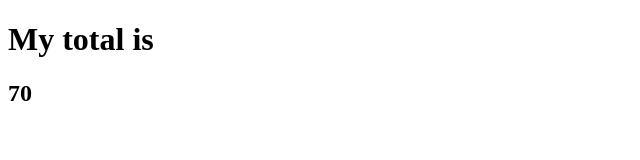
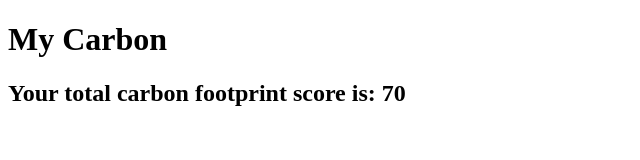
Before and after one commit to CIT93/Adan-Pub, a plain HTML site: page w2/index.html in a window 1280 px wide. Shown: the whole page, without its empty margins (0-640 px from the left). Drawn offline with Linux system fonts and the light colour scheme.

Commit message:
coding is done

```diff
--- a/w2/index.html
+++ b/w2/index.html
@@ -2,12 +2,12 @@
 <html lang="en">
 <head>
     <meta charset="UTF-8">
-    <meta name="viewport" content="width=device-width, initial-scale=1.#">
-    <title>Document</title>
-    <script src="main.js"></script>
+    <meta name="viewport" content="width=device-width, initial-scale=1.0">
+    <title>Week 2</title>
+    <script defer src="main.js"></script>
 </head>
 <body>
-<h1>My total is</h1>
-<h2>70</h2>
+    <h1>My Carbon </h1>
+    <h2 id="total">Loading...</h2>
 </body>
 </html>
--- a/w2/main.js
+++ b/w2/main.js
@@ -18,5 +18,7 @@ const myHouserecycle = 4;
 // 8. Tally up your annual transportation scores.
 const myHousetransport = 10;
 // 9. Add up your points.
-const cfpTotal = myHousemembers + myHousesize + myHousefood + myHousewater + myHousepurchases + myHousewaste + myHouserecycle + myHousetransport
-// 10. Write 35 to update the rendered html (index.html) with total footprint
+const cfpTotal = myHousemembers + myHousesize + myHousefood + myHousewater + myHousepurchases + myHousewaste + myHouserecycle + myHousetransport;
+// 10. Write to update the rendered HTML (index.html) with total footprint
+const myHeading = document.querySelector("h2");
+myHeading.textContent = `Your total carbon footprint score is: ${cfpTotal}`;
```
